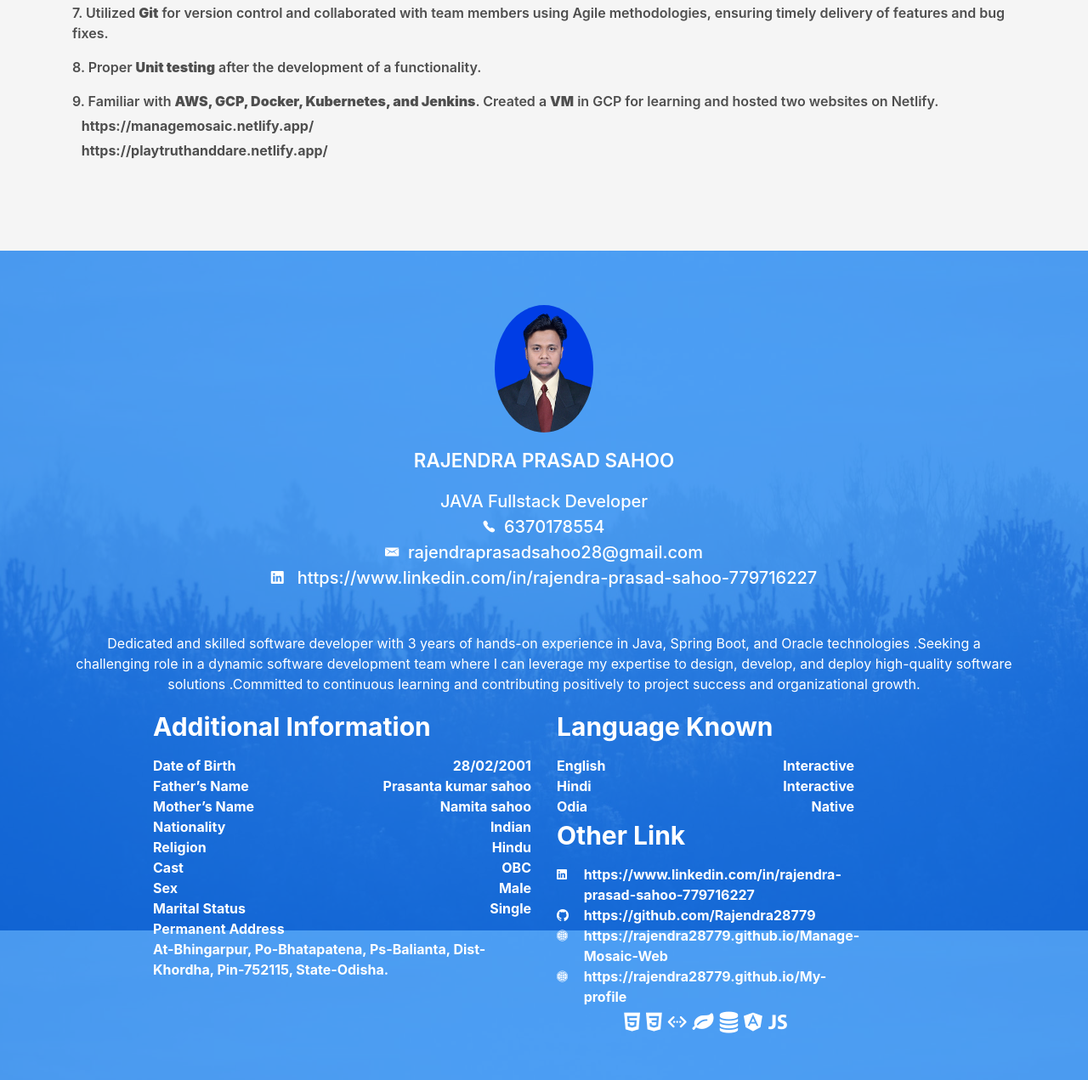
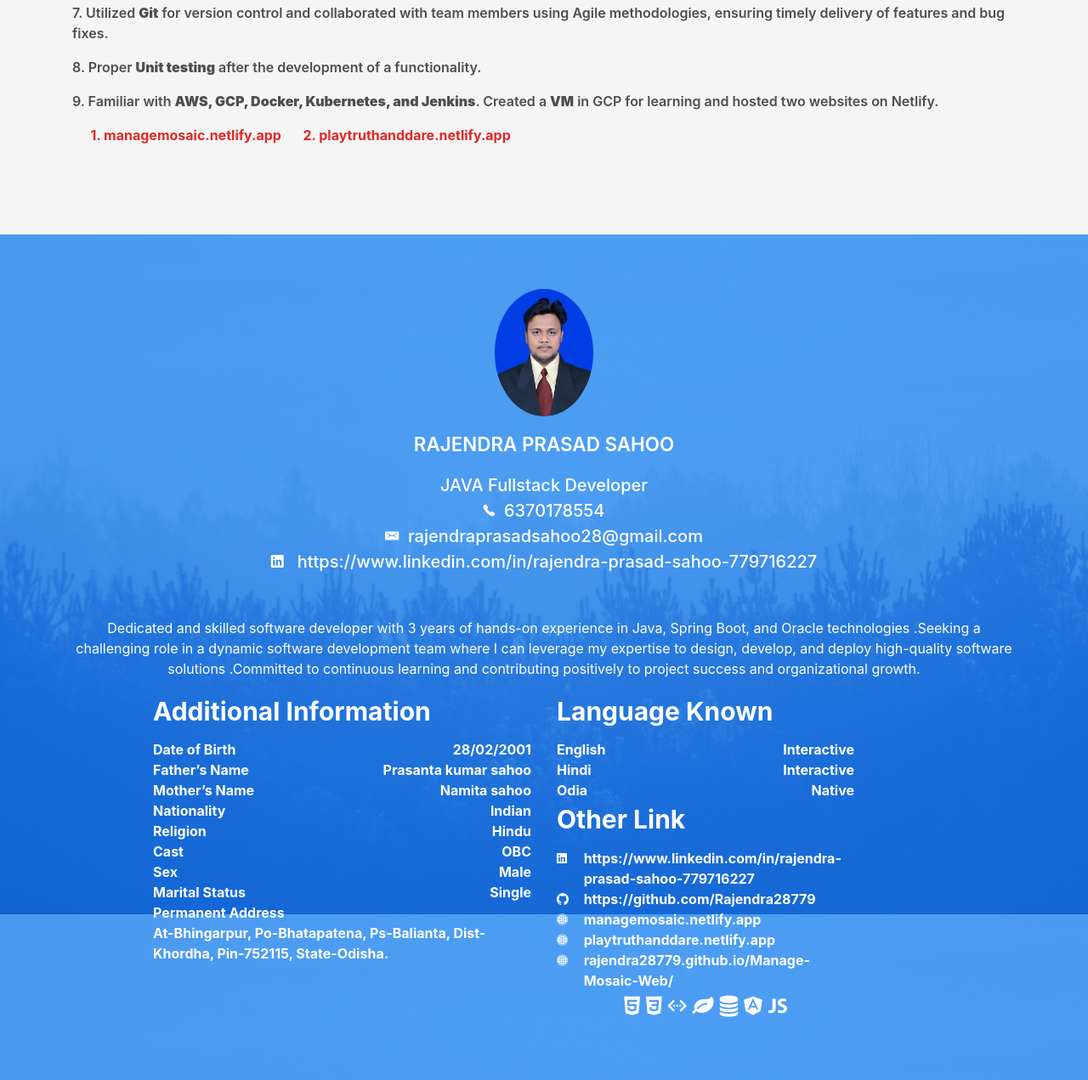
Before and after one commit to Rajendra28779/My-profile, a plain HTML site: page index.html in a window 1280 px wide. Shown: the part 4969-6240 px from the top of the page at 85% size. Drawn offline with Linux system fonts and the light colour scheme; animation ran at ten frames a second; files whose address does not match are found by name.

Commit message:
new changes

```diff
--- a/css/style.css
+++ b/css/style.css
@@ -1288,3 +1288,11 @@ footer .credits a {
   font-size: 25px;
   text-align: center;
 }
+
+.urllink {
+  margin-left: 2ch;
+  margin-top: -1ch;
+  font-weight: bold;
+  text-decoration: none;
+  color: rgb(224, 40, 40);
+}
--- a/index.html
+++ b/index.html
@@ -490,8 +490,8 @@
           <p>7. Utilized <b>Git</b> for version control and collaborated with team members using Agile methodologies, ensuring timely delivery of features and bug fixes. </p>
           <p>8. Proper <b>Unit testing</b> after the development of a functionality.</p>
           <p>9. Familiar with <b>AWS, GCP, Docker, Kubernetes, and Jenkins</b>. Created a <b>VM</b> in GCP for learning and <b></b>hosted two websites on Netlify</b>.</p>
-          <p style="margin-left:1ch; margin-top: -1ch; font-weight: bold;">https://managemosaic.netlify.app/</p>
-          <p style="margin-left:1ch; margin-top: -1ch; font-weight: bold">https://playtruthanddare.netlify.app/</p>
+          <a href="https://managemosaic.netlify.app/" target="_blank" class="urllink">1. managemosaic.netlify.app</a>
+          <a href="https://playtruthanddare.netlify.app/" target="_blank" class="urllink">2. playtruthanddare.netlify.app</a>
       </div>
     </div>
   </section>
@@ -744,13 +744,19 @@
                         <i class="ion-ios-world"></i>
                       </div>
                       <div class="col-11">
-                        <a href="https://rajendra28779.github.io/Manage-Mosaic-Web"  style="text-decoration: none; color: white;">https://rajendra28779.github.io/Manage-Mosaic-Web</a>
+                        <a href="https://managemosaic.netlify.app/"  style="text-decoration: none; color: white;">managemosaic.netlify.app</a>
                       </div>
                       <div class="col-1">
                         <i class="ion-ios-world"></i>
                       </div>
                       <div class="col-11">
-                        <a href="https://rajendra28779.github.io/My-profile"  style="text-decoration: none; color: white;">https://rajendra28779.github.io/My-profile</a>
+                        <a href="https://playtruthanddare.netlify.app/"  style="text-decoration: none; color: white;">playtruthanddare.netlify.app</a>
+                      </div>
+                      <div class="col-1">
+                        <i class="ion-ios-world"></i>
+                      </div>
+                      <div class="col-11">
+                        <a href="https://rajendra28779.github.io/Manage-Mosaic-Web/"  style="text-decoration: none; color: white;">rajendra28779.github.io/Manage-Mosaic-Web/</a>
                       </div>
                     </div>
                   </div>
```
